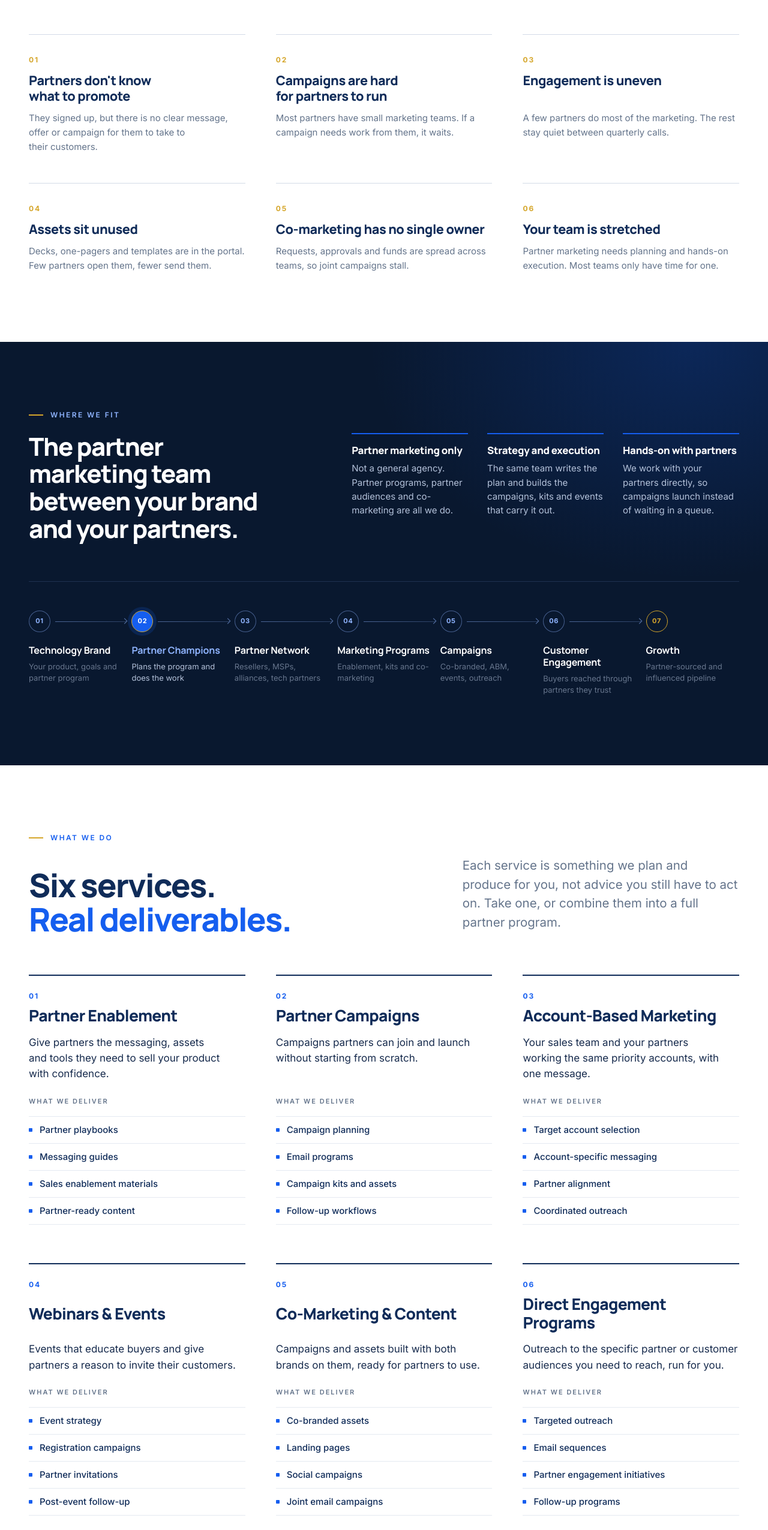
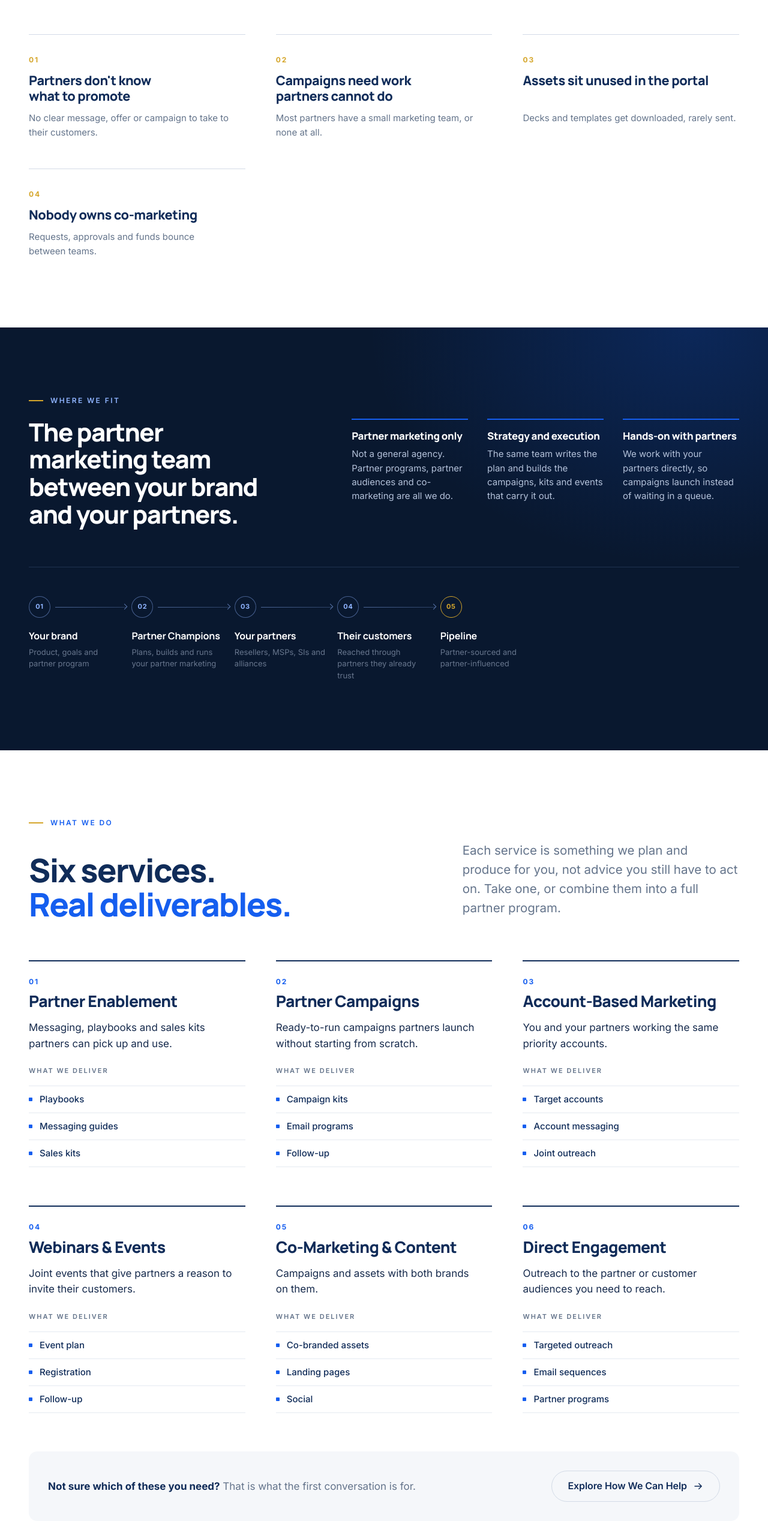
Before and after one commit to KRISHNA-GTM/partner-champions-site, a React (Vite) app: page / in a window 1280 px wide. Shown: the part 1130-3681 px from the top of the page at 60% size. Built offline with nearby package versions, Linux system fonts and the light colour scheme.

Commit message:
Refine: shorter page copy

```diff
--- a/src/data/content.ts
+++ b/src/data/content.ts
@@ -16,49 +16,44 @@ export const AUDIENCE = [
   'Partner program leaders',
 ]
 
-/** Section 2: the practical problems a partner program runs into. */
+/** Why partner programs stall. Short on purpose: one line each. */
 export const CHALLENGES = [
   {
     title: "Partners don't know what to promote",
-    text: 'They signed up, but there is no clear message, offer or campaign for them to take to their customers.',
+    text: 'No clear message, offer or campaign to take to their customers.',
   },
   {
-    title: 'Campaigns are hard for partners to run',
-    text: 'Most partners have small marketing teams. If a campaign needs work from them, it waits.',
+    title: 'Campaigns need work partners cannot do',
+    text: 'Most partners have a small marketing team, or none at all.',
   },
   {
-    title: 'Engagement is uneven',
-    text: 'A few partners do most of the marketing. The rest stay quiet between quarterly calls.',
+    title: 'Assets sit unused in the portal',
+    text: 'Decks and templates get downloaded, rarely sent.',
   },
   {
-    title: 'Assets sit unused',
-    text: 'Decks, one-pagers and templates are in the portal. Few partners open them, fewer send them.',
-  },
-  {
-    title: 'Co-marketing has no single owner',
-    text: 'Requests, approvals and funds are spread across teams, so joint campaigns stall.',
-  },
-  {
-    title: 'Your team is stretched',
-    text: 'Partner marketing needs planning and hands-on execution. Most teams only have time for one.',
+    title: 'Nobody owns co-marketing',
+    text: 'Requests, approvals and funds bounce between teams.',
   },
 ]
 
-/** The flow behind the "where we fit" diagram, read top to bottom (or left to right). */
+/** The "where we fit" diagram, read top to bottom. */
 export const FLOW = [
-  { label: 'Technology Brand', note: 'Your product, goals and partner program', hub: false },
-  { label: 'Partner Champions', note: 'Plans the program and does the work', hub: true },
-  { label: 'Partner Network', note: 'Resellers, MSPs, alliances, tech partners', hub: false },
-  { label: 'Marketing Programs', note: 'Enablement, kits and co-marketing', hub: false },
-  { label: 'Campaigns', note: 'Co-branded, ABM, events, outreach', hub: false },
-  { label: 'Customer Engagement', note: 'Buyers reached through partners they trust', hub: false },
-  { label: 'Growth', note: 'Partner-sourced and influenced pipeline', hub: false },
-]
+  { label: 'Your brand', note: 'Product, goals and partner program', tone: 'base' },
+  { label: 'Partner Champions', note: 'Plans, builds and runs your partner marketing', tone: 'hub' },
+  { label: 'Your partners', note: 'Resellers, MSPs, SIs and alliances', tone: 'base' },
+  { label: 'Their customers', note: 'Reached through partners they already trust', tone: 'base' },
+  { label: 'Pipeline', note: 'Partner-sourced and partner-influenced', tone: 'end' },
+] as const
+
+/** What travels from Partner Champions to partners, shown on the hub connector. */
+export const FLOW_HANDOFF = ['Campaign kits', 'Co-branded assets', 'Events', 'Outreach']
+
+export type ServiceIcon = 'enable' | 'campaign' | 'abm' | 'event' | 'cobrand' | 'direct'
 
 export type Service = {
   num: string
+  icon: ServiceIcon
   title: string
-  /** What the buyer should understand this service is, in one line. */
   summary: string
   deliverables: string[]
 }
@@ -66,39 +61,45 @@ export type Service = {
 export const SERVICES: Service[] = [
   {
     num: '01',
+    icon: 'enable',
     title: 'Partner Enablement',
-    summary: 'Give partners the messaging, assets and tools they need to sell your product with confidence.',
-    deliverables: ['Partner playbooks', 'Messaging guides', 'Sales enablement materials', 'Partner-ready content'],
+    summary: 'Messaging, playbooks and sales kits partners can pick up and use.',
+    deliverables: ['Playbooks', 'Messaging guides', 'Sales kits'],
   },
   {
     num: '02',
+    icon: 'campaign',
     title: 'Partner Campaigns',
-    summary: 'Campaigns partners can join and launch without starting from scratch.',
-    deliverables: ['Campaign planning', 'Email programs', 'Campaign kits and assets', 'Follow-up workflows'],
+    summary: 'Ready-to-run campaigns partners launch without starting from scratch.',
+    deliverables: ['Campaign kits', 'Email programs', 'Follow-up'],
   },
   {
     num: '03',
+    icon: 'abm',
     title: 'Account-Based Marketing',
-    summary: 'Your sales team and your partners working the same priority accounts, with one message.',
-    deliverables: ['Target account selection', 'Account-specific messaging', 'Partner alignment', 'Coordinated outreach'],
+    summary: 'You and your partners working the same priority accounts.',
+    deliverables: ['Target accounts', 'Account messaging', 'Joint outreach'],
   },
   {
     num: '04',
+    icon: 'event',
     title: 'Webinars & Events',
-    summary: 'Events that educate buyers and give partners a reason to invite their customers.',
-    deliverables: ['Event strategy', 'Registration campaigns', 'Partner invitations', 'Post-event follow-up'],
+    summary: 'Joint events that give partners a reason to invite their customers.',
+    deliverables: ['Event plan', 'Registration', 'Follow-up'],
   },
   {
     num: '05',
+    icon: 'cobrand',
     title: 'Co-Marketing & Content',
-    summary: 'Campaigns and assets built with both brands on them, ready for partners to use.',
-    deliverables: ['Co-branded assets', 'Landing pages', 'Social campaigns', 'Joint email campaigns'],
+    summary: 'Campaigns and assets with both brands on them.',
+    deliverables: ['Co-branded assets', 'Landing pages', 'Social'],
   },
   {
     num: '06',
-    title: 'Direct Engagement Programs',
-    summary: 'Outreach to the specific partner or customer audiences you need to reach, run for you.',
-    deliverables: ['Targeted outreach', 'Email sequences', 'Partner engagement initiatives', 'Follow-up programs'],
+    icon: 'direct',
+    title: 'Direct Engagement',
+    summary: 'Outreach to the partner or customer audiences you need to reach.',
+    deliverables: ['Targeted outreach', 'Email sequences', 'Partner programs'],
   },
 ]
 
@@ -106,59 +107,35 @@ export const PROCESS = [
   {
     num: '01',
     title: 'Discover',
-    description: 'We learn your program: partners, goals, target accounts, and what has or has not worked so far.',
-    deliverables: ['Partner program review', 'Audience and account map', 'Quick-win shortlist'],
+    description: 'Review your program, partners and target accounts.',
+    deliverables: ['Program review', 'Account map', 'Quick wins'],
   },
   {
     num: '02',
     title: 'Strategize',
-    description: 'We turn what we learned into a focused plan with priorities, owners and a calendar.',
-    deliverables: ['Partner marketing plan', 'Messaging framework', 'Campaign calendar'],
+    description: 'Agree priorities, messaging and a campaign calendar.',
+    deliverables: ['Marketing plan', 'Messaging', 'Calendar'],
   },
   {
     num: '03',
     title: 'Activate',
-    description: 'We build and run the work: campaigns, partner kits, events and outreach.',
-    deliverables: ['Campaign assets and kits', 'Launched programs', 'Partner communications'],
+    description: 'Build and launch the campaigns, kits and events.',
+    deliverables: ['Assets and kits', 'Live campaigns', 'Partner comms'],
   },
   {
     num: '04',
     title: 'Optimize',
-    description: 'We review what partners used and what it produced, then adjust the next round.',
-    deliverables: ['Performance review', 'Partner feedback', 'Next-quarter plan'],
+    description: 'Review what partners used and what it produced.',
+    deliverables: ['Results review', 'Partner feedback', 'Next-quarter plan'],
   },
 ]
 
-/** Qualitative outcomes, written as a shift from today to where better partner marketing takes you. */
+/** Qualitative outcomes. No numbers. */
 export const OUTCOMES = [
-  {
-    title: 'Partner engagement',
-    from: 'A few partners carry most of the marketing',
-    to: 'More partners take part, campaign after campaign',
-  },
-  {
-    title: 'Campaign coordination',
-    from: 'Partners run disconnected one-off activity',
-    to: 'Campaigns planned together, on one calendar',
-  },
-  {
-    title: 'Asset utilization',
-    from: 'Content sits in the partner portal',
-    to: 'Kits partners actually open, co-brand and send',
-  },
-  {
-    title: 'Partner participation',
-    from: 'Partners wait to be told what to do',
-    to: 'Partners know the plan and their part in it',
-  },
-  {
-    title: 'Audience reach',
-    from: 'Your message stops at your own lists',
-    to: "Your message reaches your partners' customers",
-  },
-  {
-    title: 'Execution',
-    from: 'Plans that stall between teams',
-    to: 'Programs launched on schedule, with one owner',
-  },
+  { title: 'Partner engagement', text: 'More partners take part in each campaign.' },
+  { title: 'Coordinated campaigns', text: 'One plan and one calendar instead of one-off activity.' },
+  { title: 'Assets that get used', text: 'Kits partners open, co-brand and send.' },
+  { title: 'Partner participation', text: 'Partners know the plan and their part in it.' },
+  { title: 'Wider reach', text: "Your message reaches your partners' customers." },
+  { title: 'Consistent execution', text: 'Programs launch on schedule, with one owner.' },
 ]
```
